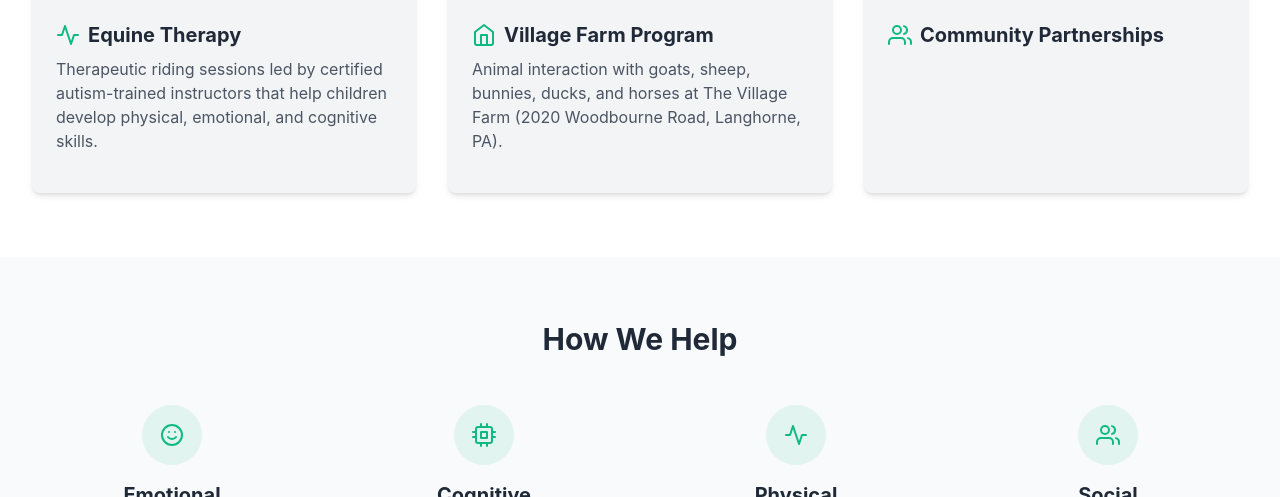
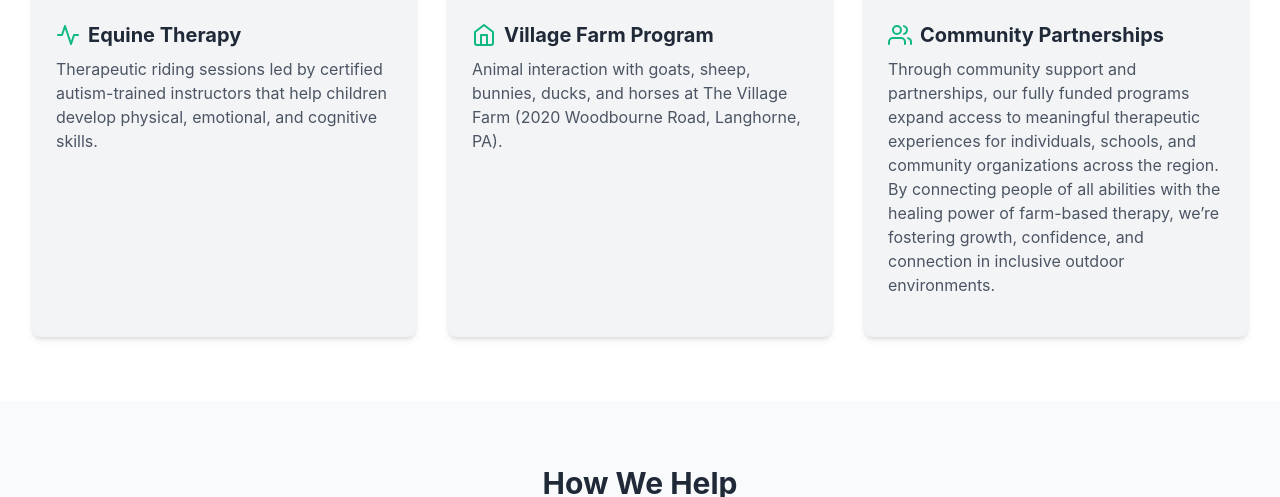
Before and after one commit to FrankieBiz/beyondlimitscarefoundation.org, a plain HTML site: page index.html in a window 1280 px wide. Shown: the part 699-1196 px from the top of the page. Drawn offline with nearby package versions, Linux system fonts and the light colour scheme; some packages are replaced by stand-ins of ours; a script that the page names is missing.

Commit message:
Fix paragraph formatting in index.html

```diff
--- a/index.html
+++ b/index.html
@@ -127,7 +127,7 @@ fontFamily: {
                             <i data-feather="users" class="text-accent mr-2"></i>
                             <h3 class="text-xl font-bold text-dark">Community Partnerships</h3>
                         </div>
-                        <p Through community support and partnerships, our fully funded programs expand access to meaningful therapeutic experiences for individuals, schools, and community organizations across the region. By connecting people of all abilities with the healing power of farm-based therapy, we’re fostering growth, confidence, and connection in inclusive outdoor environments </p>
+                        <p class="text-gray-600 mb-4">Through community support and partnerships, our fully funded programs expand access to meaningful therapeutic experiences for individuals, schools, and community organizations across the region. By connecting people of all abilities with the healing power of farm-based therapy, we’re fostering growth, confidence, and connection in inclusive outdoor environments.</p>
 </div>
                 </div>
             </div>
```
